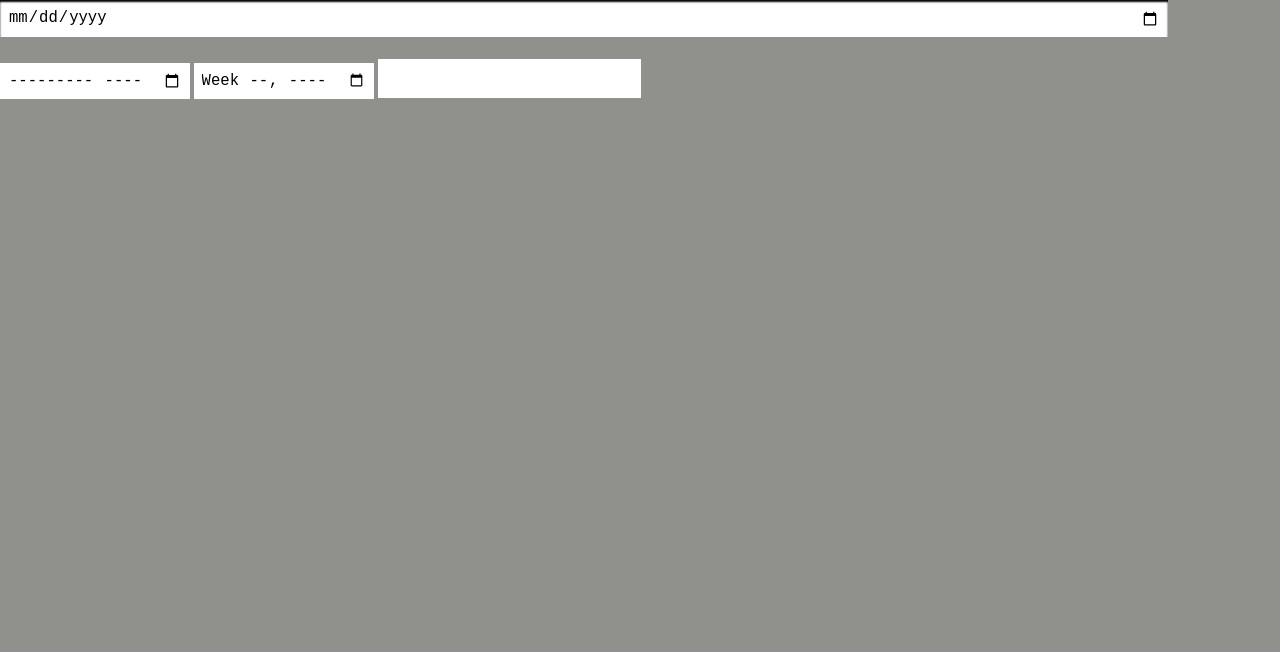
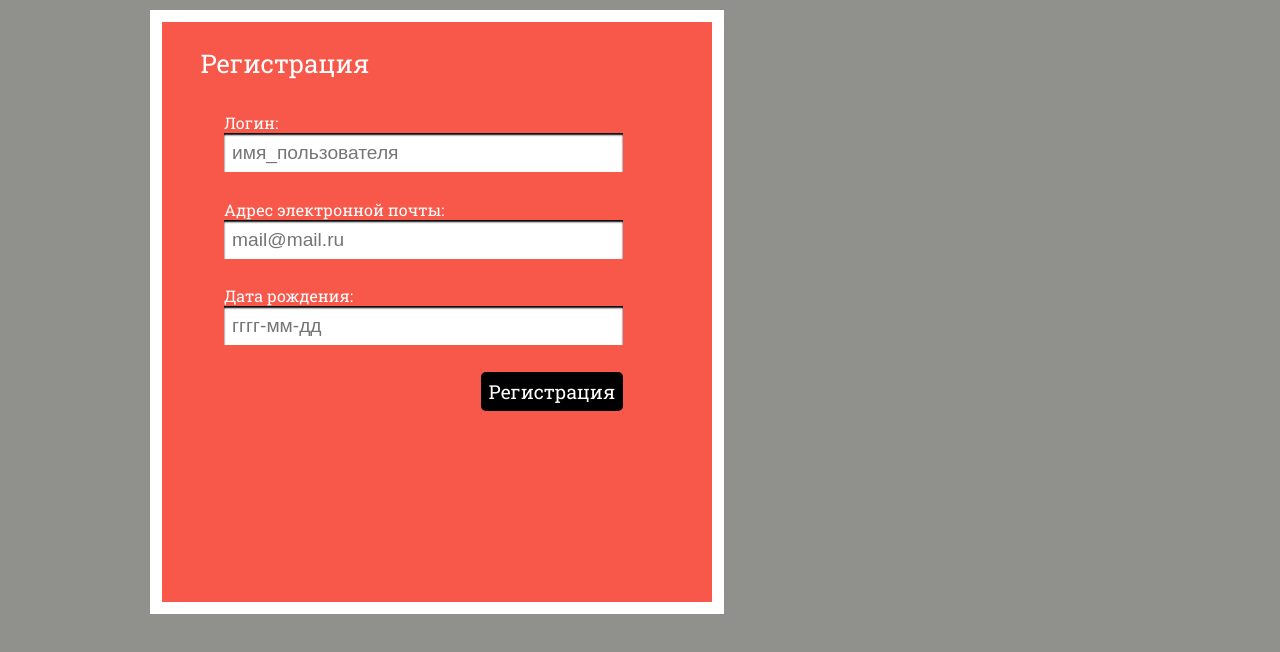
Before and after one commit to medrom4/JohnDackett, a plain HTML site: page index.html in a window 1280 px wide. Drawn offline with Linux system fonts and the light colour scheme.

Commit message:
placeholder-polyfill_v1

```diff
--- a/index.html
+++ b/index.html
@@ -9,12 +9,26 @@
 
 <body>
 
-    <input type="date">
-    <input type="month">
-    <input type="week">
-    <input type="datetime">
+  <div class="container">
+    <form method="post" action="/register">
+      <div class="two-thirds column" id="main">
+        <fieldset>
+          <legend>Регистрация</legend>
+          <label for="username">Логин:</label>
+          <input type="text" id="username" name="username" placeholder="имя_пользователя" />
+          <label for="email">Адрес электронной почты:</label>
+          <input type="email" id="email" name="email" placeholder="mail@mail.ru" />
+          <label for="dob">Дата рождения:</label>
+          <input type="text" id="dob" name="dob" placeholder="гггг-мм-дд" />
+          <input type="submit" value="Регистрация" />
+        </fieldset>
+      </div>
+      <!-- .two-thirds -->
+    </form>
+  </div>
+  <!-- .container -->
 
-  <!--<script src="js/jquery-1.11.0.min.js"></script>-->
+  <script src="js/jquery-1.11.0.min.js"></script>
   <script src="js/utilities.js"></script>
   <script src="js/script.js"></script>
 
```
